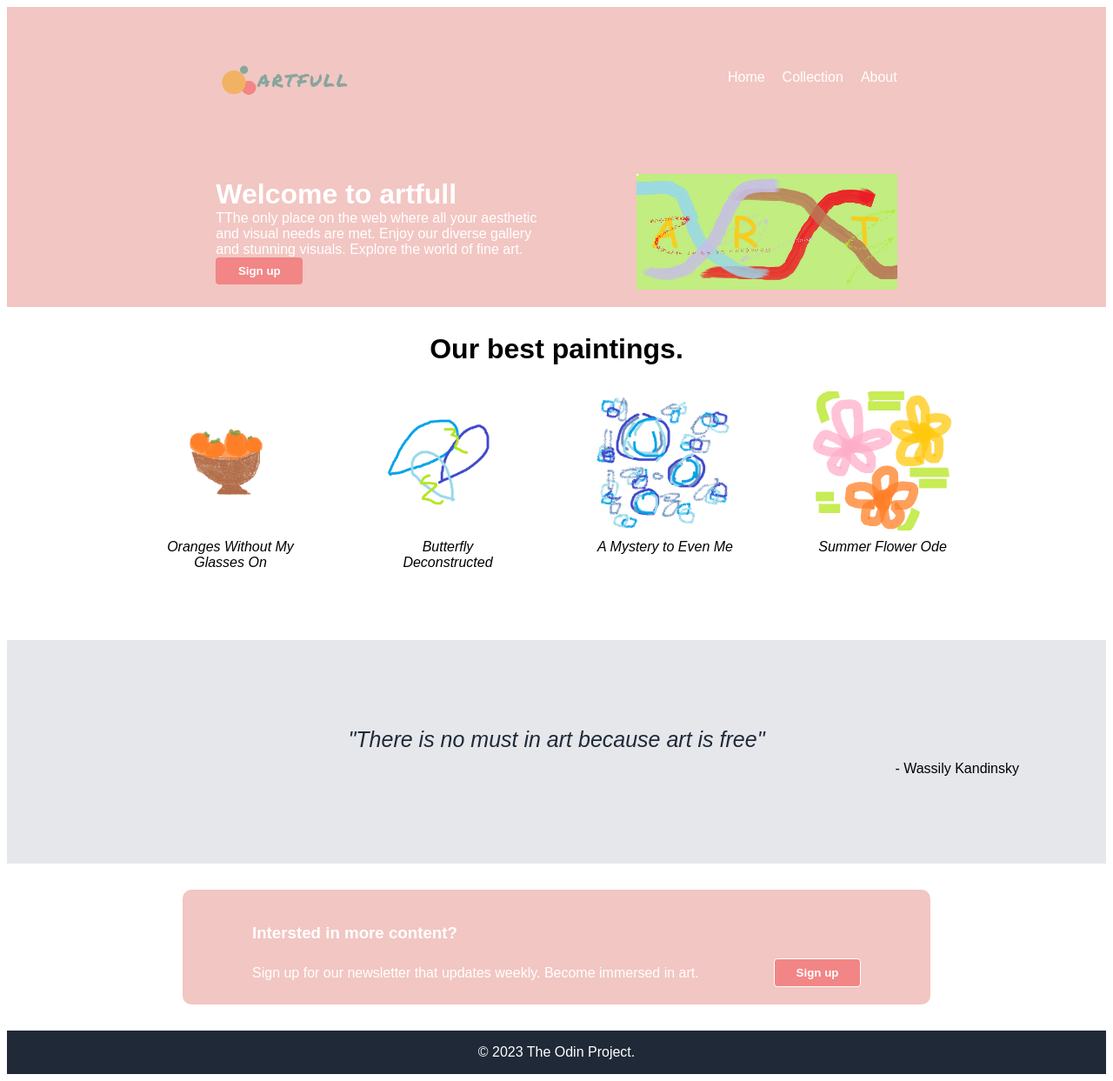
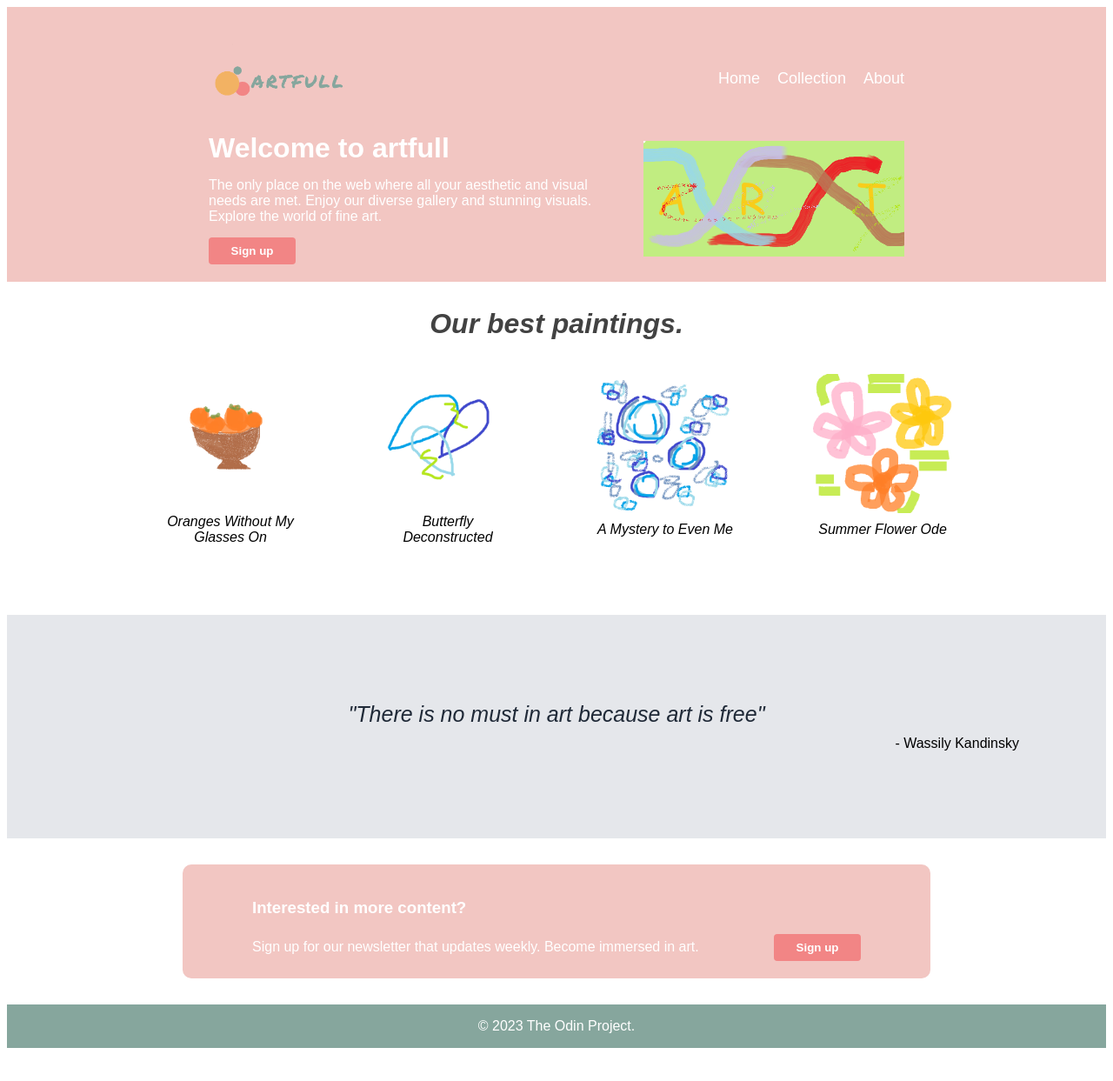
Before and after one commit to RaspberryDuck/TOP-project-website, a plain HTML site: page index.html in a window 1280 px wide. Shown: the whole page at 87% size. After the commit the page ends 1213 px from the top, so only its background shows below. Drawn offline with Linux system fonts and the light colour scheme.

Commit message:
Cleanup CSS formatting and layout

```diff
--- a/index.html
+++ b/index.html
@@ -26,7 +26,7 @@
             <div class="attention-hook">
                 <div class="text-content">
                 <h1>Welcome to artfull</h1>
-                <p>TThe only place on the web where all your aesthetic and visual needs are met.
+                <p>The only place on the web where all your aesthetic and visual needs are met.
                     Enjoy our diverse gallery and stunning visuals. Explore the world of fine art.
                 </p>
                 <button class="sign-up-one">Sign up</button>
@@ -37,7 +37,7 @@
         </div>
 
         <div class="additional-info">
-            <h1>Our best paintings.</h1>
+            <h1 class="best-paintings-header"><em>Our best paintings.</em></h1>
             <div class="content">
             <div class="image-text">
                 <img src="./images/oranges-without-my-glasses-on.png" alt="painting 1">
@@ -70,7 +70,7 @@
 
         <div class="call-to-action-section">
             <div class="call-to-action-box">
-                <h3>Intersted in more content?</h3>
+                <h3>Interested in more content?</h3>
                 <div class="text-and-button">
                     <p>Sign up for our newsletter that updates weekly. Become immersed in art.</p>
                     <button class="sign-up-two">Sign up</button>
--- a/style.css
+++ b/style.css
@@ -7,32 +7,40 @@ body {
     background-color: #F2C6C2;
     color: white;
     padding: 20px;
+    display: flex;
+    flex-direction: column;
+    justify-content: center;
+    align-items: center;
+
 }
 
 .header {
     display: flex;
+    max-width: 800px;
     justify-content: space-between;
     align-items: center;
-    margin: 0px 18%;
+    /* margin: 0px 18%; */
 
 }
 
 .attention-hook {
-    margin: 50px 18% 0px 18%;
+    /* margin: 50px 18% 0px 18%; */
     display: flex;
+    max-width: 800px;
     justify-content: space-between;
+    gap: 25px;
     align-items: center;
+}
+
+.text-content {
+    display: flex;
+    flex-direction: column;
+    gap: 15px;
 }
 
 h1, p{
     padding: 0px;
     margin: 0px;
-}
-
-.text-content {
-    display: flex;
-    flex-direction: column;
-    max-width: 380px;
 }
 
 button {
@@ -51,18 +59,23 @@ button {
 
 .sign-up-two {
     width: 100px;
-    border: 1px solid white;
+    /* border: 1px solid white; */
 }
 
 a {
     text-decoration: none;
     color: white;
+    font-size: 18px;
 }
 
 ul {
     list-style-type: none;
     display: flex;
     gap: 20px;
+}
+
+.best-paintings-header {
+    color: #424242;
 }
 
 .additional-info {
@@ -77,6 +90,9 @@ ul {
 
 .content {
     display: flex;
+    justify-content: center;
+    align-items: center;
+    flex-wrap: wrap;
     gap: 90px;
 }
 
@@ -135,7 +151,7 @@ ul {
 
 
 .footer {
-    background-color: #1F2937;
+    background-color: #86A69D;
     color: white;
     height: 50px;
     display: flex;
```
